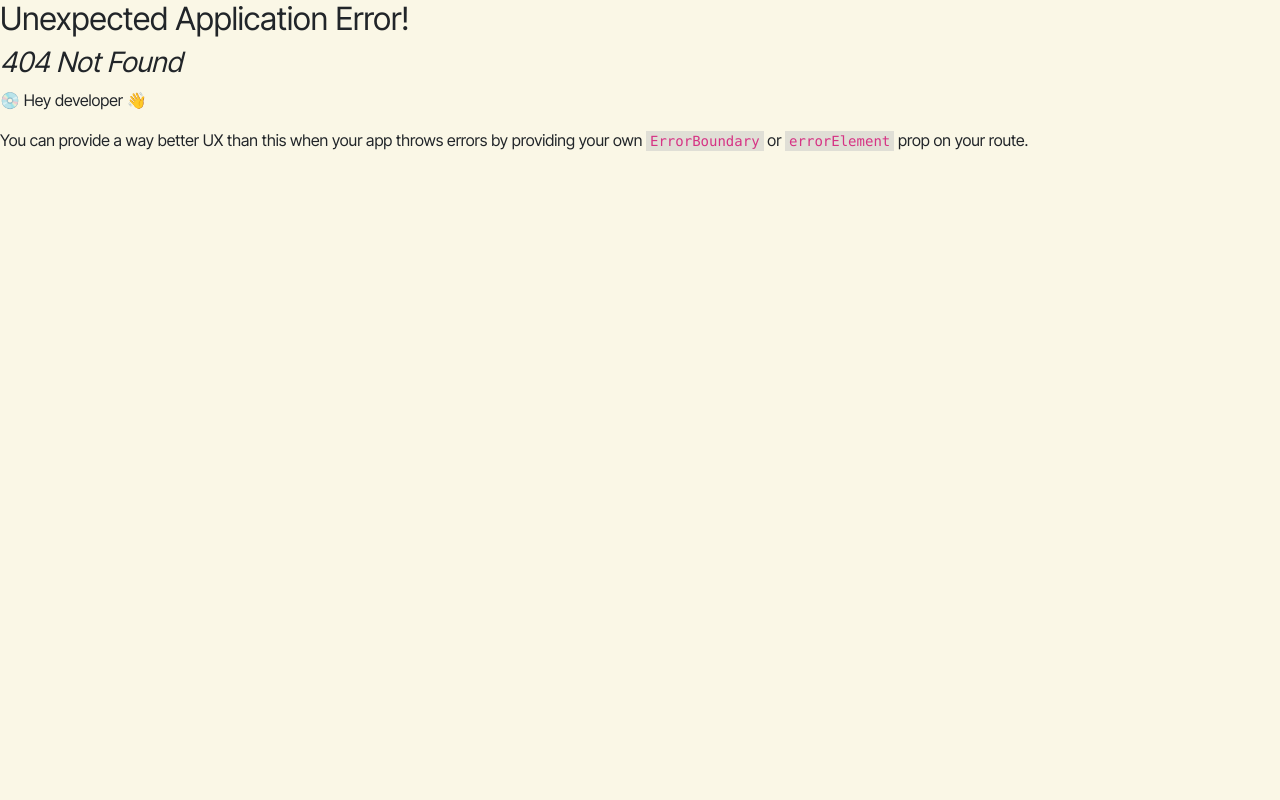
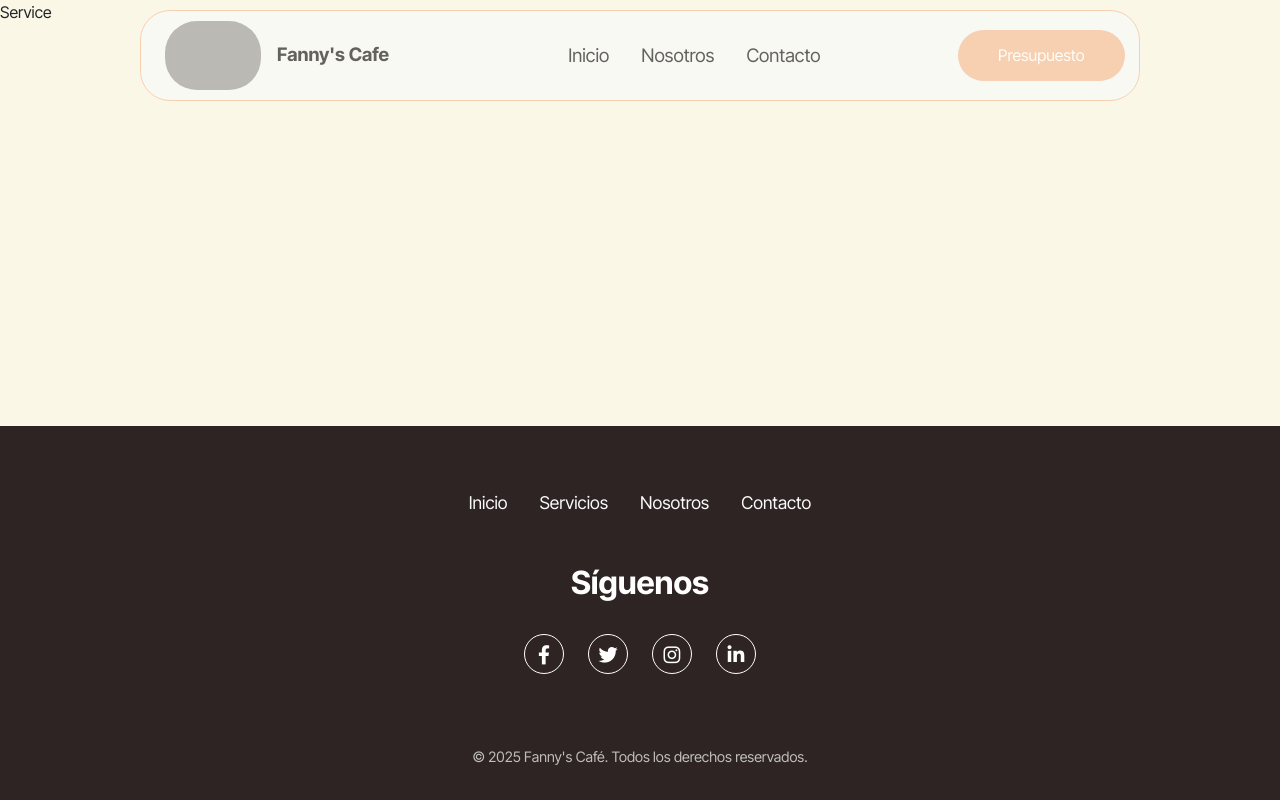
Before and after one commit to GracielaRomano/fannyCafe, a React (Vite) app: page /servicios in a window 1280 px wide. Before the commit this address had no page. Built offline with nearby package versions, Linux system fonts and the light colour scheme; grey boxes are pictures that could not be loaded.

Commit message:
Creacion de page Service y correccion de algunos componentes

```diff
--- a/src/components/Service/Service.jsx
+++ b/src/components/ListService/ListService.jsx
@@ -1,7 +1,7 @@
 import React, { useState, useEffect } from 'react'
-import './Service.css'
+import './ListService.css'
 
-const Service = () => {
+const ListService = () => {
   const [offset, setOffset] = useState(0);
   const serviceText = "Máquinas Premium * Cápsulas Exclusivas * Mantenimiento Total * Vajilla Sofisticada * Atención Personalizada * Eventos Memorables *";
 
@@ -61,4 +61,4 @@ const Service = () => {
   )
 }
 
-export default Service
+export default ListService
--- a/src/pages/Home.jsx
+++ b/src/pages/Home.jsx
@@ -11,7 +11,7 @@ import Client from '../components/Client/Client';
 import Video from '../components/Video/Video';
 import Article from '../components/Article/Article';
 import Opinion from '../components/Opinion/Opinion';
-import Service from '../components/Service/Service';
+import ListService from '../components/ListService/ListService';
 
 
 const Home = () => {
@@ -28,7 +28,7 @@ const Home = () => {
       <Video />
       <Article />
       <Opinion />
-      <Service />
+      <ListService />
       <FormContact />
     </div>
   );
--- /dev/null
+++ b/src/pages/Service.jsx
@@ -0,0 +1,10 @@
+import React from 'react'
+
+
+const Service = () => {
+  return (
+    <div>Service</div>
+  )
+}
+
+export default Service;
--- a/src/routes/index.jsx
+++ b/src/routes/index.jsx
@@ -4,6 +4,7 @@ import Home from '../pages/Home';
 import About from '../pages/About';
 import Contact from '../pages/Contact';
 import News from '../pages/News';
+import Service from '../pages/Service';
 
 export const router = createBrowserRouter([
   {
@@ -26,6 +27,10 @@ export const router = createBrowserRouter([
         path: '/novedades',
         element: <News />,
       },
+      {
+        path: '/servicios',
+        element: <Service />,
+      },
     ],
   },
 ]);
```
Also changed, not shown: src/components/ListService/ListService.css (renamed from src/components/Service/Service.css).
